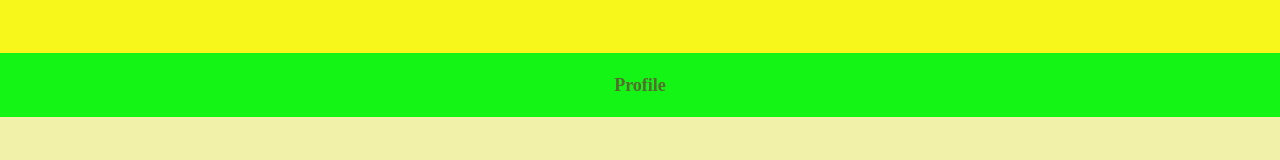
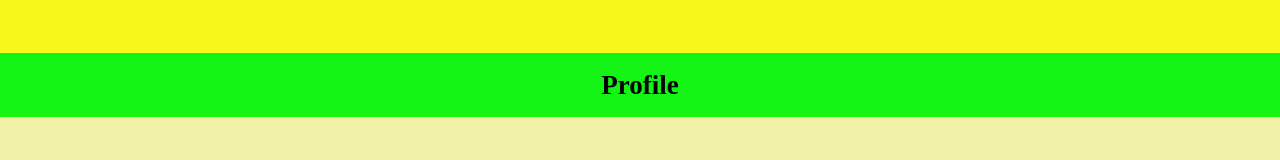
Before and after one commit to janevent/music-portfolio, a React (Create React App) app in the folder ibra-portfolio/: page /profile in a window 1280 px wide. Shown: the part 147-307 px from the top of the page. Built offline with nearby package versions, Linux system fonts and the light colour scheme.

Commit message:
add SongsContainerf

```diff
--- a/ibra-portfolio/src/components/NavigationBar.js
+++ b/ibra-portfolio/src/components/NavigationBar.js
@@ -6,7 +6,7 @@ export default class NavigationBar extends React.Component {
     render(){
         return (
             <div className="NavigationBar">
-                <BrowserRouter><Link to="/Profile">Profile</Link></BrowserRouter>
+                <BrowserRouter><Link to="/profile">Profile</Link></BrowserRouter>
             </div>
         )
     }
--- a/ibra-portfolio/src/styles/NavigationBar.css
+++ b/ibra-portfolio/src/styles/NavigationBar.css
@@ -17,7 +17,8 @@
 
 a {
     text-decoration: none;
-    color: darkolivegreen;
+    color: black;
     font-family: Swift;
     font-weight: bold;
+    font-size: 1.5em;
 }
```
Also changed, not shown: ibra-portfolio/src/components/SongsContainer.js (added, +24 -0 lines), 1 other file (tests, documents, lock files or other folders).
